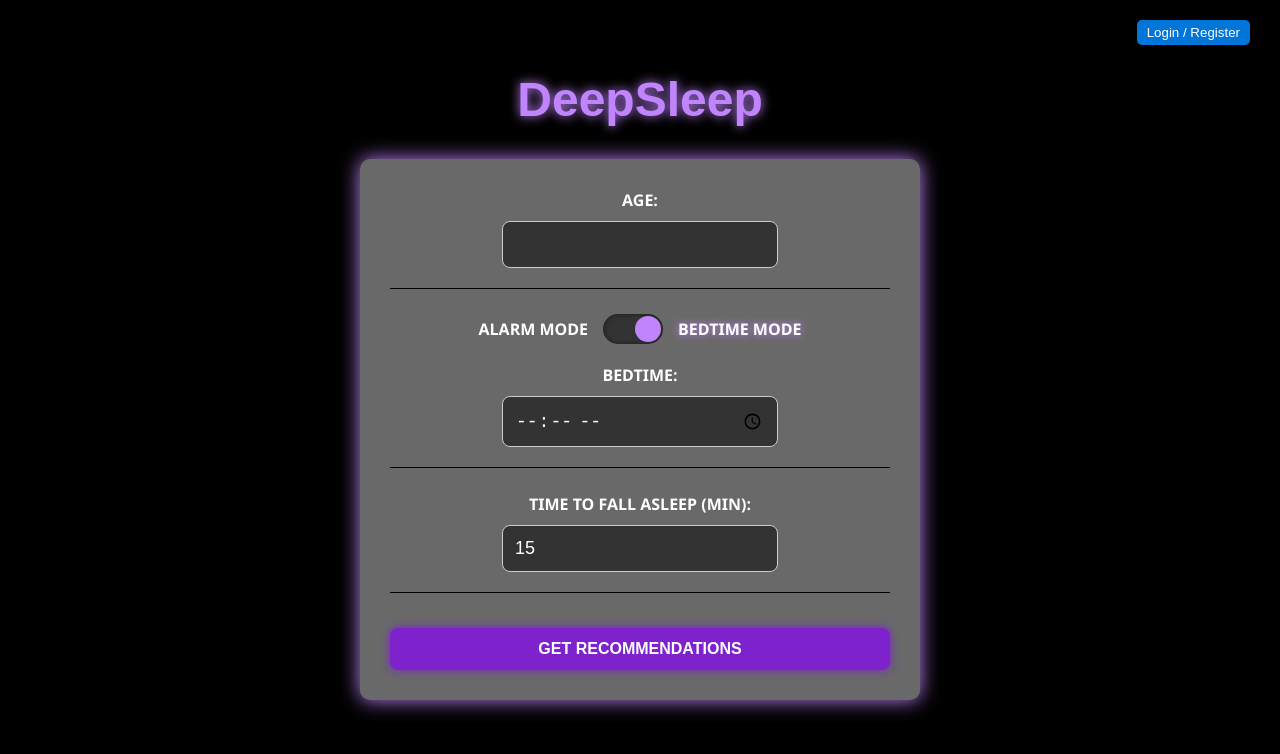
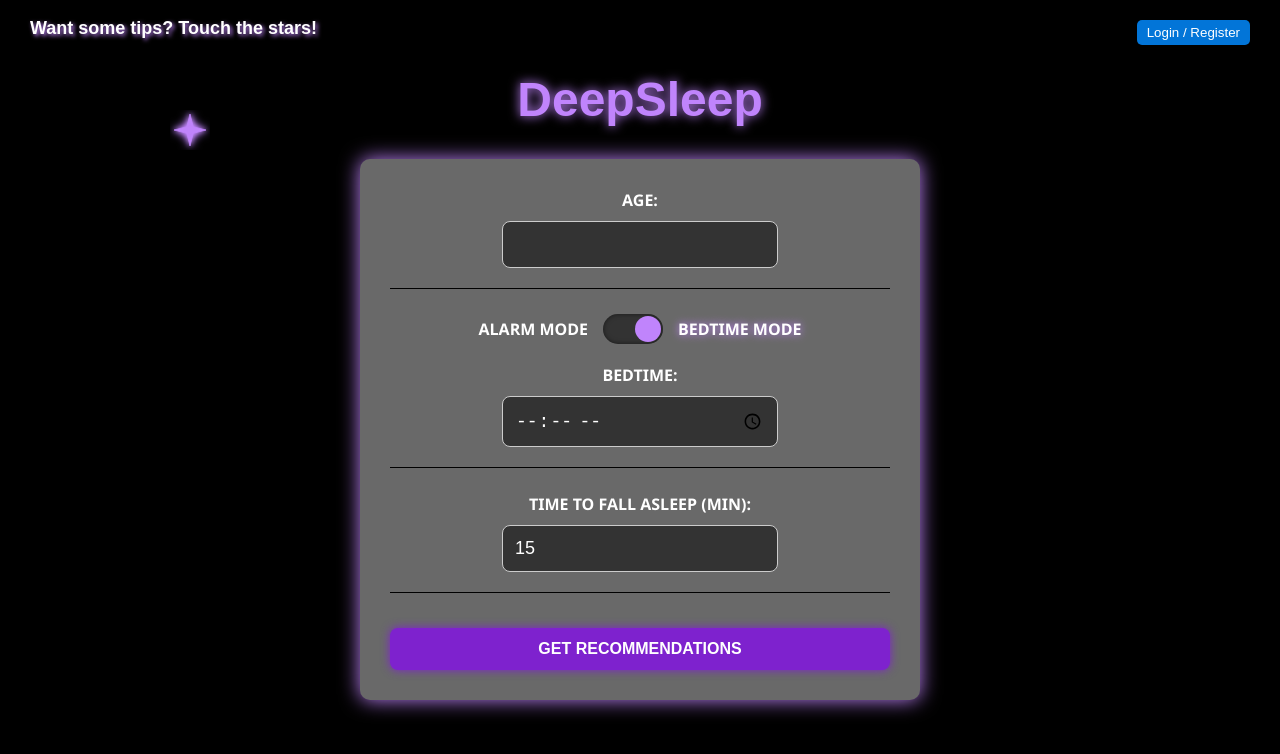
Before and after one commit to X-baia/Software_Eng, a React (Create React App) app in the folder client/: page / in a window 1280 px wide. Shown: the top 754 px of the page. Built offline with nearby package versions, Linux system fonts and the light colour scheme; no server answers.

Commit message:
started working on tips

```diff
--- a/client/src/App.css
+++ b/client/src/App.css
@@ -152,3 +152,64 @@
   left: 50%;
   transform: translateX(-50%);
 }
+
+.star-container {
+  position: absolute;
+  cursor: pointer;
+  top: 110px;
+  left: 170px;
+}
+
+.glow-star {
+  width: 40px;
+  height: 40px;
+  display: inline-block;
+  background: transparent;
+}
+
+.tip{
+  position: absolute;
+  bottom: 110%; /* position above the star */
+  left: 50%;
+  transform: translateX(-50%);
+  background-color: #1a1a1a;
+  color: #c084fc;
+  padding: 6px 10px;
+  border-radius: 8px;
+  white-space: nowrap;
+  font-size: 0.9rem;
+  opacity: 0;
+  pointer-events: none;
+  transition: opacity 0.3s ease;
+  box-shadow: 0 0 10px #c084fc;
+  z-index: 10;
+  text-align: center;
+}
+
+.star-container :hover .tip{
+  opacity: 1;
+}
+
+.star-svg {
+  width: 100%;
+  height: 100%;
+  background: transparent;
+}
+
+.star-svg polygon {
+  fill: #c084fc;
+  stroke: #c084fc;
+  stroke-width: 2;
+  filter: drop-shadow(0 0 6px #c084fc) drop-shadow(0 0 10px #c084fc);
+}
+
+
+.text-tips{
+  position: absolute;
+  top: 18px;
+  left: 30px;
+  color: white;
+  text-shadow: 2px 2px 4px #c084fc;
+  font-weight: bold;
+  font-size: 18px;
+}
--- a/client/src/components/SleepTracker.js
+++ b/client/src/components/SleepTracker.js
@@ -7,6 +7,8 @@ import {
   Tooltip,
   ResponsiveContainer,
 } from "recharts";
+
+import starTips from "../starTips";
 
 import '../App.css';
 
@@ -40,7 +42,7 @@ function SleepTracker() {
   }, []);
 
   const getSleepRangeByAge = (age) => {
-    if (age >= 1 && age <= 2) return [11, 14];
+    if (age >= 1 && age <= 2) return [12, 14];
     if (age >= 3 && age <= 5) return [10, 13];
     if (age >= 6 && age <= 12) return [9, 12];
     if (age >= 13 && age <= 18) return [8, 10];
@@ -712,8 +714,31 @@ function SleepTracker() {
   </div>
 )}
 
-    </div>
-  );
+
+<div class = "star-container">
+  <div class="glow-star">
+    <svg viewBox="0 0 100 100" class="star-svg" xmlns="http://www.w3.org/2000/svg">
+      <polygon points="50,10 60,50 50,90 40,50" />
+      <polygon points="10,50 50,60 90,50 50,40" />
+    </svg>
+  <div class = "tip">avoid caffeine, alcol and nicotine before bed! </div>
+  </div>
+</div>
+
+
+<div  class = "text-tips">
+  Want some tips? Touch the stars!
+</div>
+
+
+
+
+
+
+
+
+</div>
+);
 }
 
 export default SleepTracker;
--- /dev/null
+++ b/client/src/starTips.jsx
@@ -0,0 +1,20 @@
+const starTips = ({ top, left, tip }) => (
+  <div
+    className="star-container"
+    style={{
+      position: "absolute",
+      top: top,
+      left: left,
+    }}
+  >
+    <div className="glow-star">
+      <svg viewBox="0 0 100 100" className="star-svg" xmlns="http://www.w3.org/2000/svg">
+        <polygon points="50,10 60,50 50,90 40,50" />
+        <polygon points="10,50 50,60 90,50 50,40" />
+      </svg>
+      <div className="tip">{tip}</div>
+    </div>
+  </div>
+);
+
+export default starTips;
```
